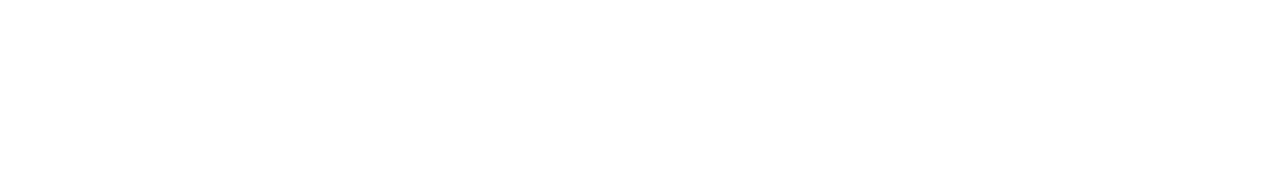
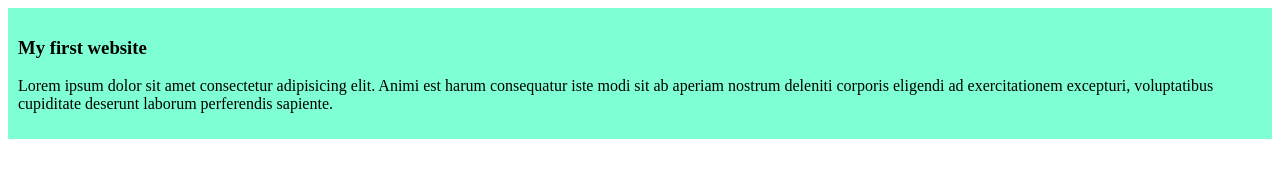
Before and after one commit to asif-444/my-simple-website, a plain HTML site: page index.html in a window 1280 px wide. Drawn offline with Linux system fonts and the light colour scheme.

Commit message:
added the first blog

```diff
--- a/index.html
+++ b/index.html
@@ -3,10 +3,14 @@
 <head>
     <meta charset="UTF-8">
     <meta name="viewport" content="width=device-width, initial-scale=1.0">
-    <title>My Simple Website
-    </title>
+    <title>My Simple Website</title>
+    <link rel="stylesheet" href="styles/blog.css">
 </head>
 <body>
+    <div>
+        <h3>My first website</h3>
+        <p>Lorem ipsum dolor sit amet consectetur adipisicing elit. Animi est harum consequatur iste modi sit ab aperiam nostrum deleniti corporis eligendi ad exercitationem excepturi, voluptatibus cupiditate deserunt laborum perferendis sapiente.</p>
 
+    </div>
 </body>
 </html>
--- /dev/null
+++ b/styles/blog.css
@@ -0,0 +1,5 @@
+div{
+    background-color: aquamarine;
+    padding: 10px;
+
+}
```
